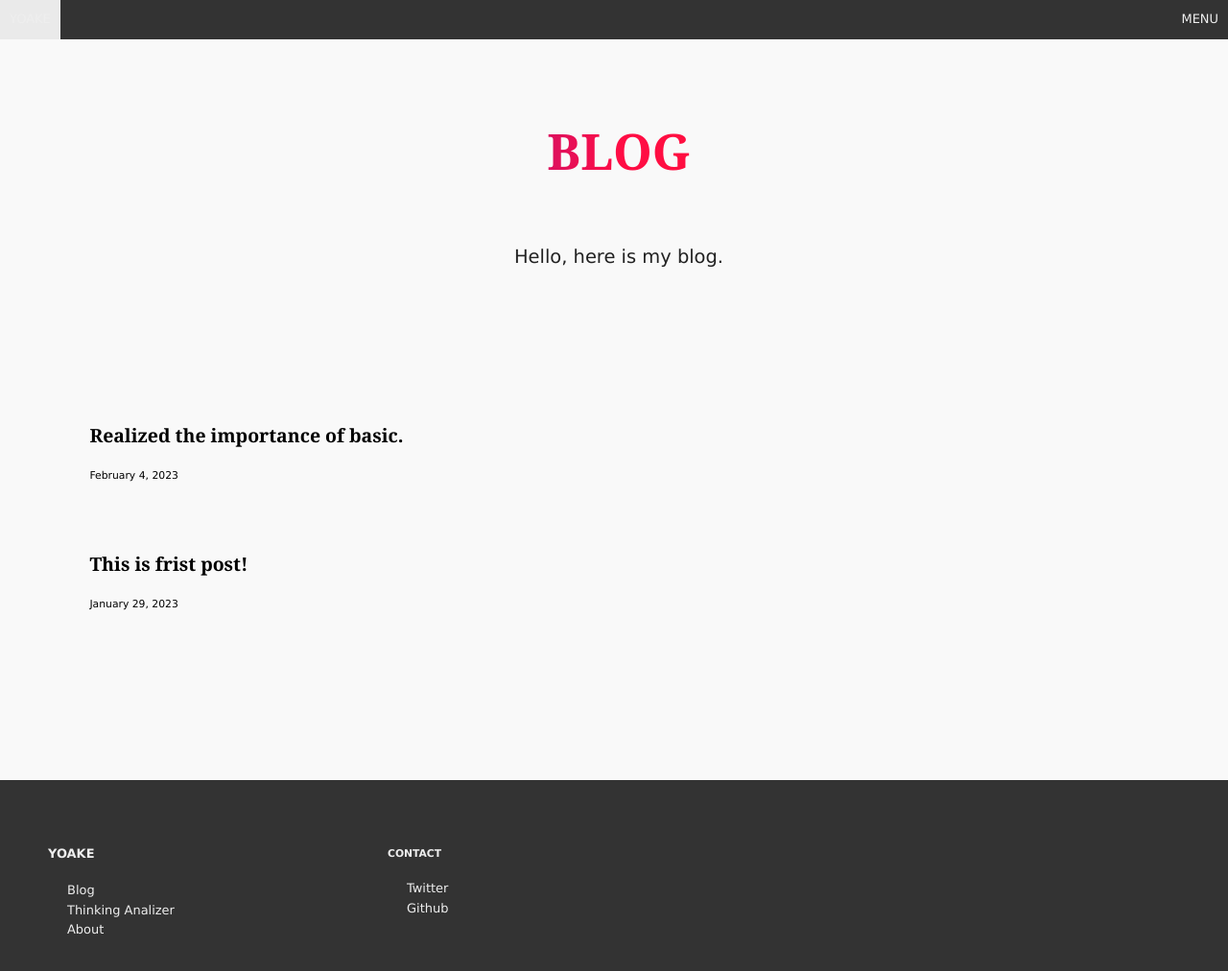
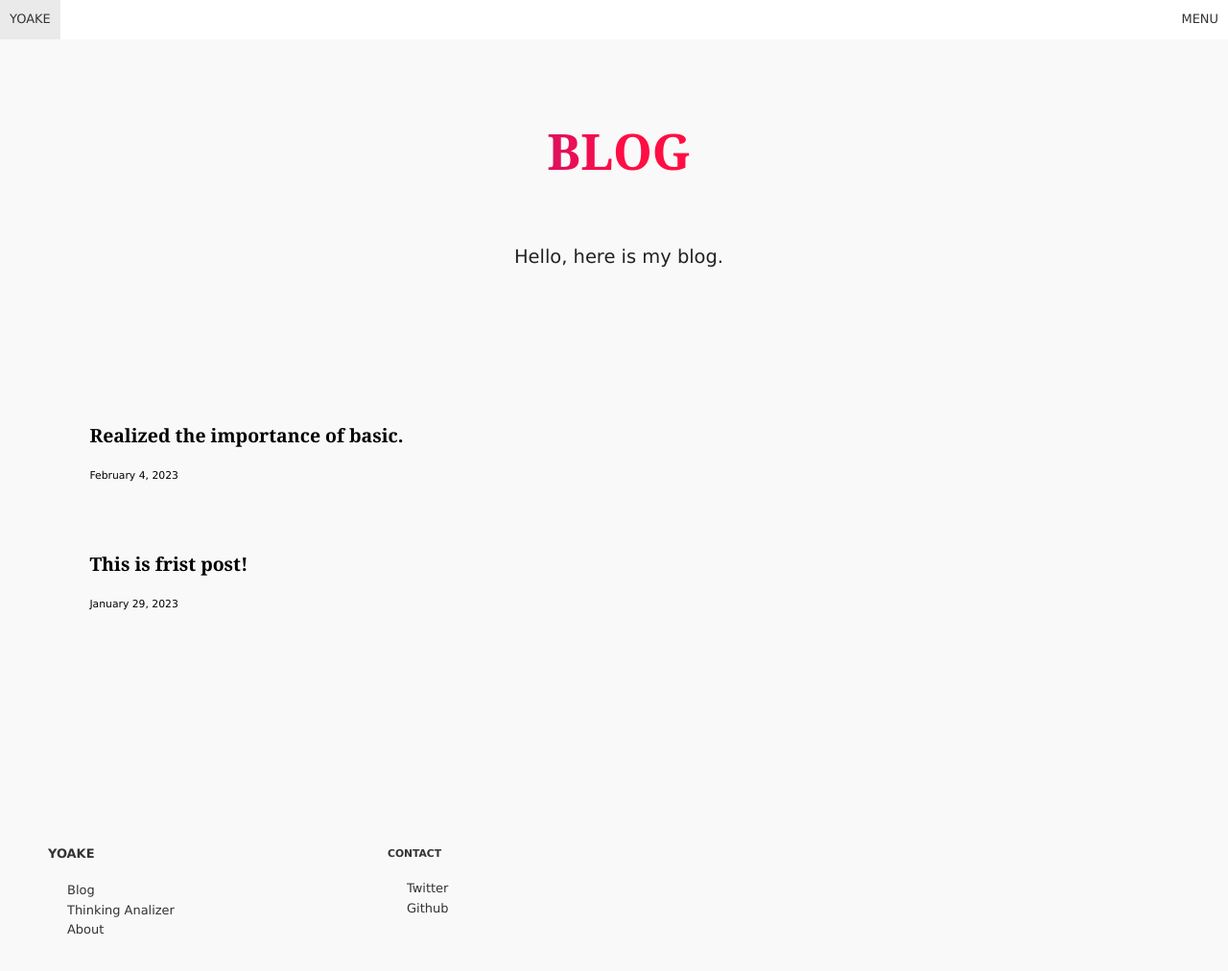
Before and after one commit to sanflog/yoakeNext, a Next.js app: page /blog/blog in a window 1280 px wide. Shown: the top 1012 px of the page at 96% size. Built offline with nearby package versions, Linux system fonts and the light colour scheme.

Commit message:
something

```diff
--- a/components/footer_menu.module.css
+++ b/components/footer_menu.module.css
@@ -1,8 +1,7 @@
 .footerWrapper {
 	width: 100%;
 	min-height: 250px;
-	color: #eee;
-	background-color: #333;
+	color: #333;
 }
 
 .footerContent {
@@ -22,10 +21,10 @@
 
 .footerContent a {
 	text-decoration: none;
-	color: #eee;
+	color: #333;
 }
 
 .footerContent a:hover {
 	text-decoration: underline;
-	color: #999;
+	color: #000;
 }
--- a/components/header_navigation_menu.module.css
+++ b/components/header_navigation_menu.module.css
@@ -4,15 +4,15 @@
 	display: inline-block;
 	box-sizing: border-box;
 	width: 100%;
-	background-color: #333;
 	position: fixed;
 	top: 0;
 	z-index: 999;
+	background-color: white;
 }
 
 .header a{
 	text-decoration: none;
-	color: #eee;
+	color: #333;
 }
 
 .headerItem {
@@ -35,5 +35,5 @@
 	list-style: none;
 	padding: 10px;
 	float: right;
-	color: #eee;
+	color: #333;
 }
```
Also changed, not shown: pages/thinkingAnalyzer/listCard/listCard.jsx (+24 -3 lines).
